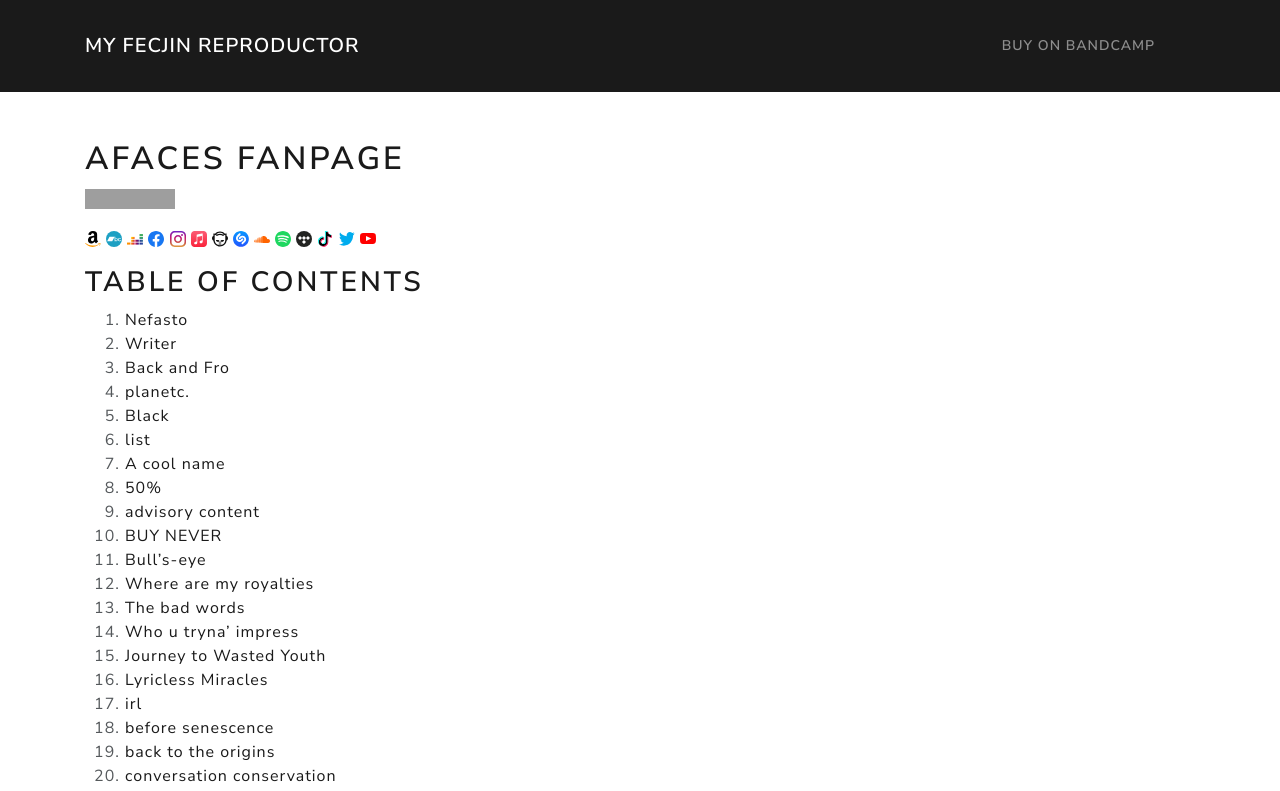
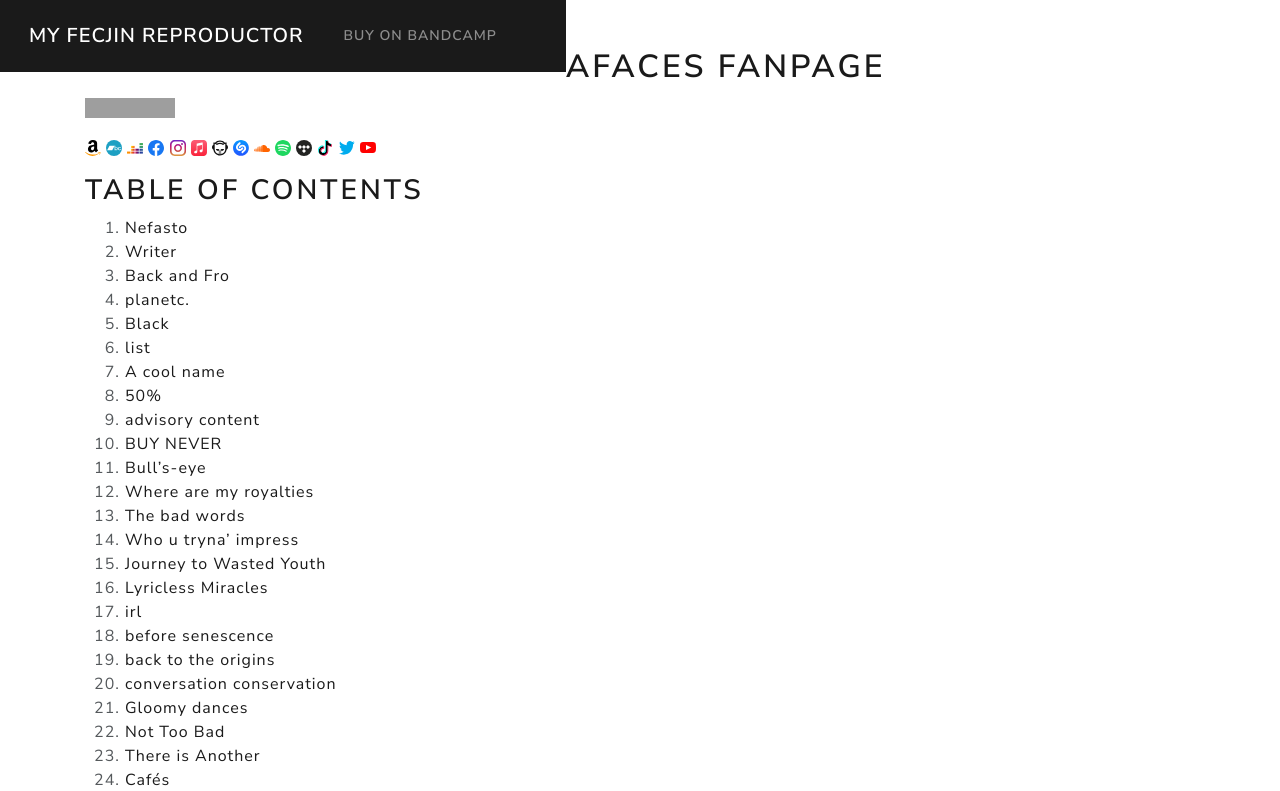
Before and after one commit to afaces/afaces.github.io, a Jekyll site: the page built from index.md, in a window 1280 px wide. Shown: the top 791 px of the page. Built offline with Jekyll 4.4.1, drawn with Linux system fonts in a browser that asks for light colours; grey boxes are pictures that could not be loaded.

Commit message:
UPDATED: Testring

```diff
--- a/_sass/_bootstrap_customization.scss
+++ b/_sass/_bootstrap_customization.scss
@@ -11,6 +11,10 @@ $web-font-path: "https://fonts.googleapis.com/css2?family=Nunito+Sans:wght@400;6
 
 // Navbar
 
+#navbar {
+  overflow: hidden;
+  background-color: #333;
+}
 
 /* Style the navbar */
 
@@ -37,6 +41,11 @@ $web-font-path: "https://fonts.googleapis.com/css2?family=Nunito+Sans:wght@400;6
   text-transform: uppercase;
   font-weight: 600;
   display: block;
+  float: left;
+  color: #f2f2f2;
+  text-align: center;
+  padding: 14px;
+  text-decoration: none;
 
   &-nav {
     .nav-link {
```
